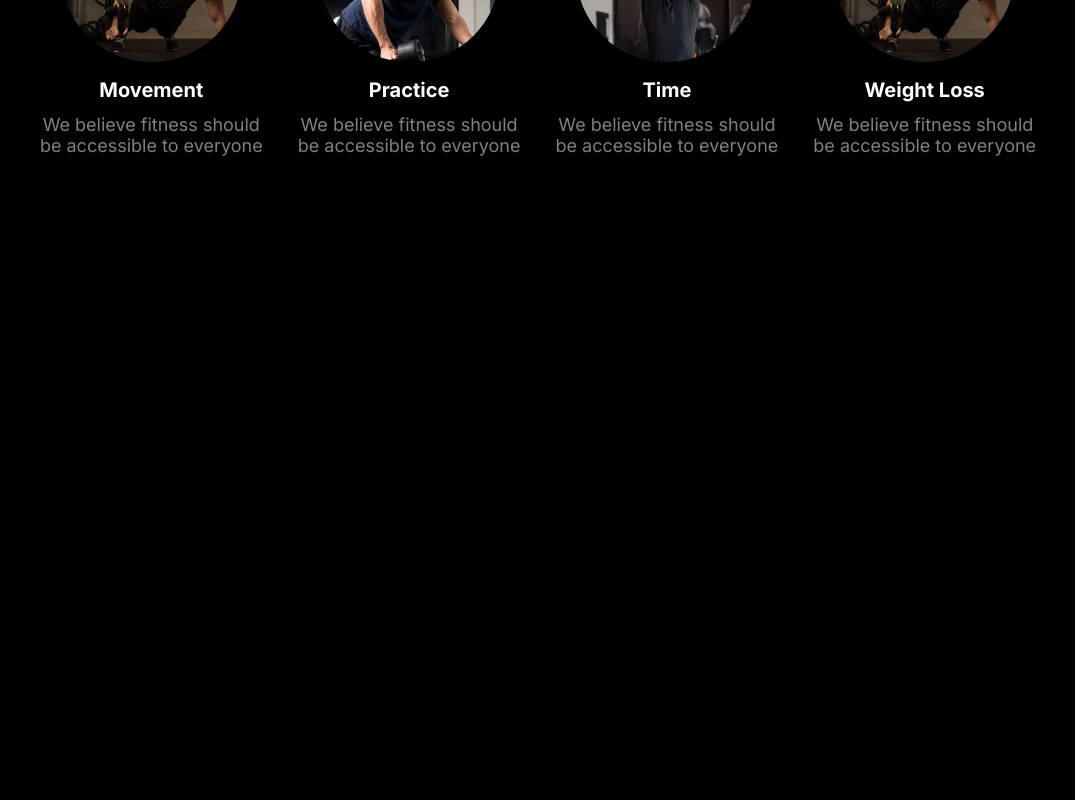
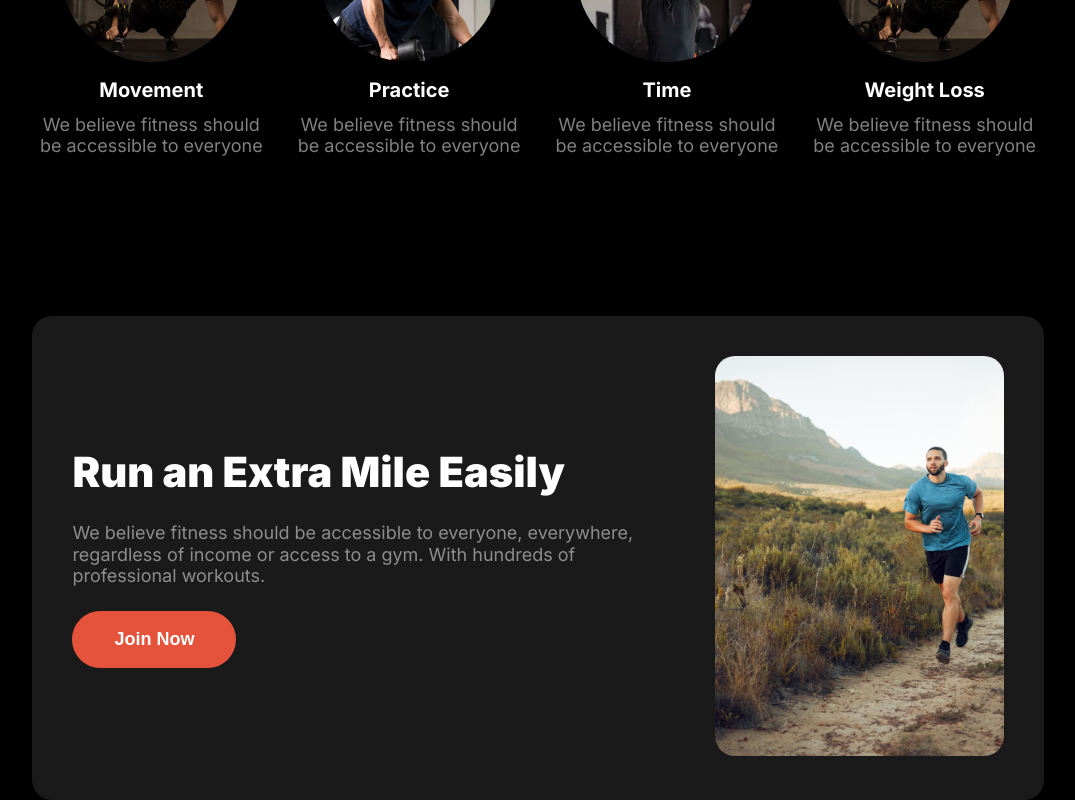
Before and after one commit to rejoanulferdoush/versatile, a SvelteKit app: page / in a window 1280 px wide. Shown: the part 1175-1975 px from the top of the page, without its empty margins (102-1177 px from the left). Before the commit the page ends 1331 px from the top, so only its background shows below. Built offline with nearby package versions, Linux system fonts and the light colour scheme; a web font is replaced by a local one.

Commit message:
run extra section is done

```diff
--- a/src/app.css
+++ b/src/app.css
@@ -19,7 +19,7 @@ body {
   --font-family-inter: "Inter", sans-serif;
   /* font size */
   --font-size-xxl: clamp(2rem, calc(4.875rem + 0.5vw), 4.875rem);
-  --font-size-xl: clamp(2rem, calc(2.8rem + 1vw), 3rem);
+  --font-size-xl: clamp(2rem, calc(1.8rem + 1vw), 3rem);
   --font-size-base: clamp(1rem, calc(1.75rem + 0.5vw), 1.75rem);
   --font-size-lg: clamp(1rem, calc(1.25rem + 0.5vw), 1.25rem);
   --font-size-sm: clamp(0.8rem, calc(1.125rem + 0.5vw), 1.125rem);
@@ -208,6 +208,7 @@ header::before {
       background-repeat: no-repeat;
       background-size: cover;
       background-position: top;
+      object-fit: cover;
     }
 
     & .tutorial {
@@ -343,3 +344,35 @@ header::before {
     }
   }
 }
+/* run extra section */
+.run__content--container {
+  padding: min(2.5rem, 5%);
+  border-radius: 20px;
+  background-color: var(--color-primary-light);
+  display: flex;
+  justify-content: center;
+  align-items: center;
+  gap: 40px;
+  & .run__left {
+    & h3 {
+      line-height: 1.2;
+    }
+    & p {
+      line-height: 1.2;
+    }
+    & .btn__primary {
+      font-size: var(--font-size-sm);
+      font-weight: var(--font-weight-medium);
+    }
+  }
+  & .run__image {
+    & > img {
+      width: 100%;
+      height: 400px;
+      border-radius: 20px;
+      background-repeat: no-repeat;
+      background-size: cover;
+      object-fit: cover;
+    }
+  }
+}
--- a/src/media.css
+++ b/src/media.css
@@ -151,6 +151,15 @@
     flex-wrap: wrap;
   }
   }
+  /* run extra media */
+.run__content--container {
+  padding: 0px;
+  text-align: center;
+  gap: 40px;
+  flex-direction: column-reverse;
+  background: transparent;
+}
+
 }
 
 @media screen and (min-width: 0px) and (max-width: 600px) {
--- a/src/routes/+page.svelte
+++ b/src/routes/+page.svelte
@@ -1,9 +1,11 @@
 <script>
     import Hero from "./components/hero.svelte";
     import Habits from "./components/habits.svelte";
+    import Extra from "./components/extra.svelte";
 </script>
 
 <Hero
 hero__desc = "A huge selection of health and fitness content, healthy recipes and transformation stories to help you get fit and stay fit!";
 />
 <Habits />
+<Extra />
--- /dev/null
+++ b/src/routes/components/extra.svelte
@@ -0,0 +1,16 @@
+<section class="margin__top--xxl padding__xxl">
+  <div class="run__content--container">
+    <div class="run__left">
+      <h3 class="section__text--xxl">Run an Extra Mile Easily</h3>
+      <p class="primary__text margin__top--sm">
+        We believe fitness should be accessible to everyone, everywhere,
+        regardless of income or access to a gym. With hundreds of professional
+        workouts.
+      </p>
+      <button class="btn__primary margin__top--sm">Join Now</button>
+    </div>
+    <div class="run__image">
+      <img src="../img/run.jpg" alt="" srcset="" />
+    </div>
+  </div>
+</section>
```
